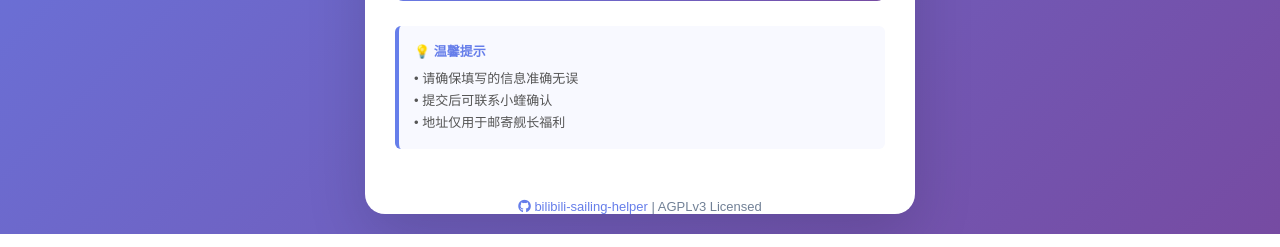
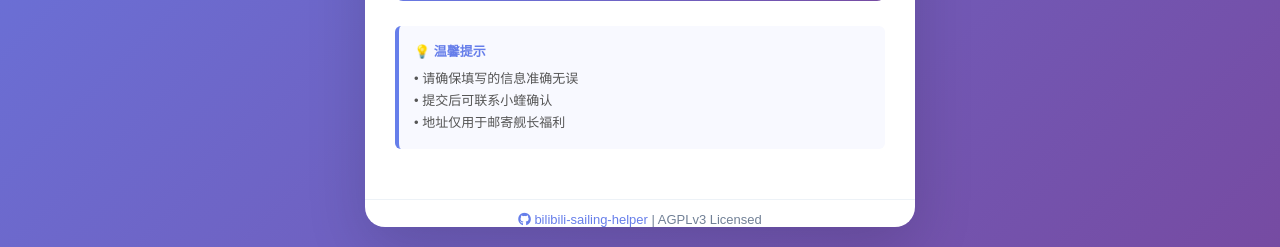
Before and after one commit to HosisoraLing/bilibili-sailing-helper, a Flask app: template templates/form.html in a window 1280 px wide. Shown: the part 659-906 px from the top of the page. Run offline with Flask 3, Linux system fonts and the light colour scheme; the template is opened without the code that fills it, so the values that code supplies are empty; parts of the project's set-up code (start-up, migrations or seed data) failed here and were passed over; some web fonts are replaced.

Commit message:
fix: 调整form页面footer间距和分隔线

```diff
--- a/templates/form.html
+++ b/templates/form.html
@@ -55,6 +55,12 @@
             opacity: 0.7;
             cursor: not-allowed;
             transform: none;
+        }
+
+        .page-footer {
+            margin-top: 20px;
+            border-top: 1px solid var(--border-light);
+            padding-top: 12px;
         }
     </style>
 </head>
```
